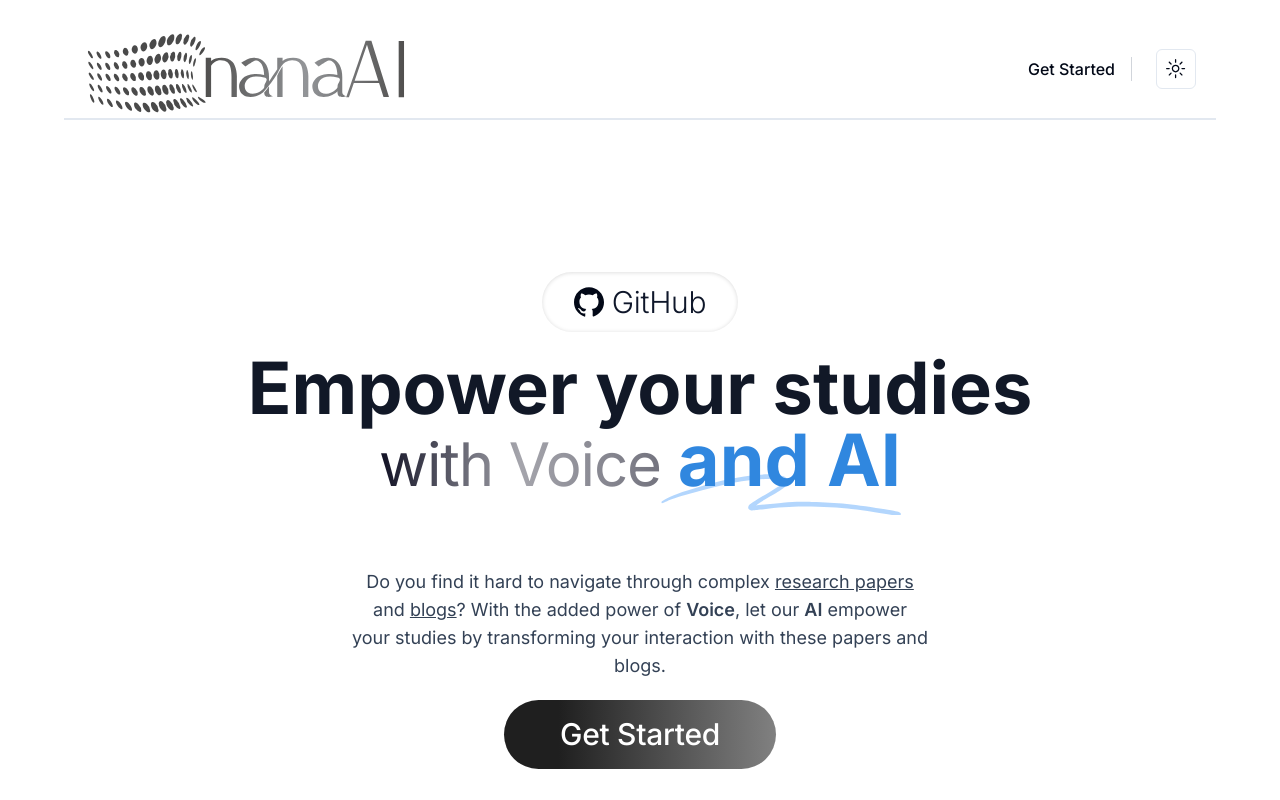
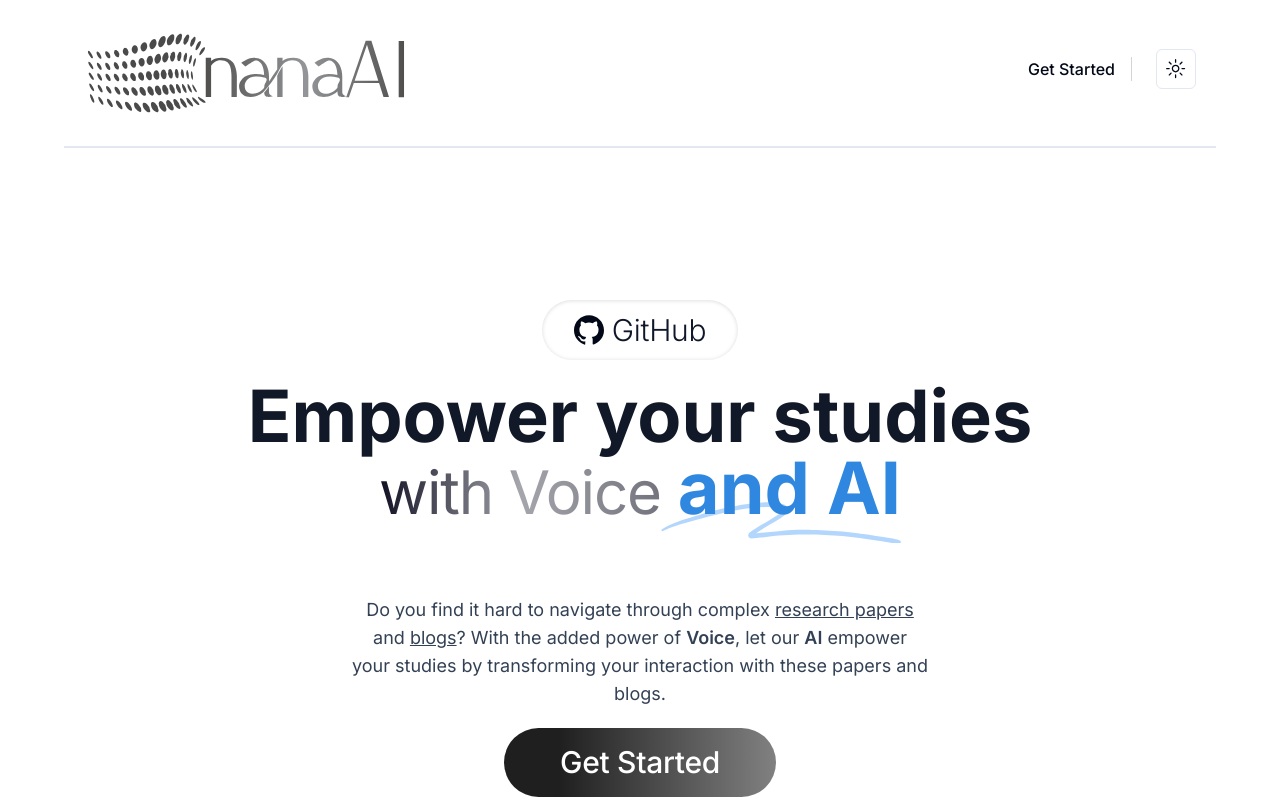
Before and after one commit to gateremark/nanaAI, a Next.js app: page / in a window 1280 px wide. Shown: the top 800 px of the page. Built offline with nearby package versions, Linux system fonts and the light colour scheme; no server answers.

Commit message:
style: change navbar padding bottom

```diff
--- a/app/components/Navbar.tsx
+++ b/app/components/Navbar.tsx
@@ -6,7 +6,7 @@ type Props = {
 
 export default function Navbar({ children }: Props) {
     return (
-        <nav className="flex justify-between items-center w-full sm:mt-5 border-b-2 sm:px-4 px-2 relative">
+        <nav className="flex justify-between items-center w-full sm:mt-5 border-b-2 pb-7 sm:px-4 px-2 relative">
             {children}
         </nav>
     );
```
